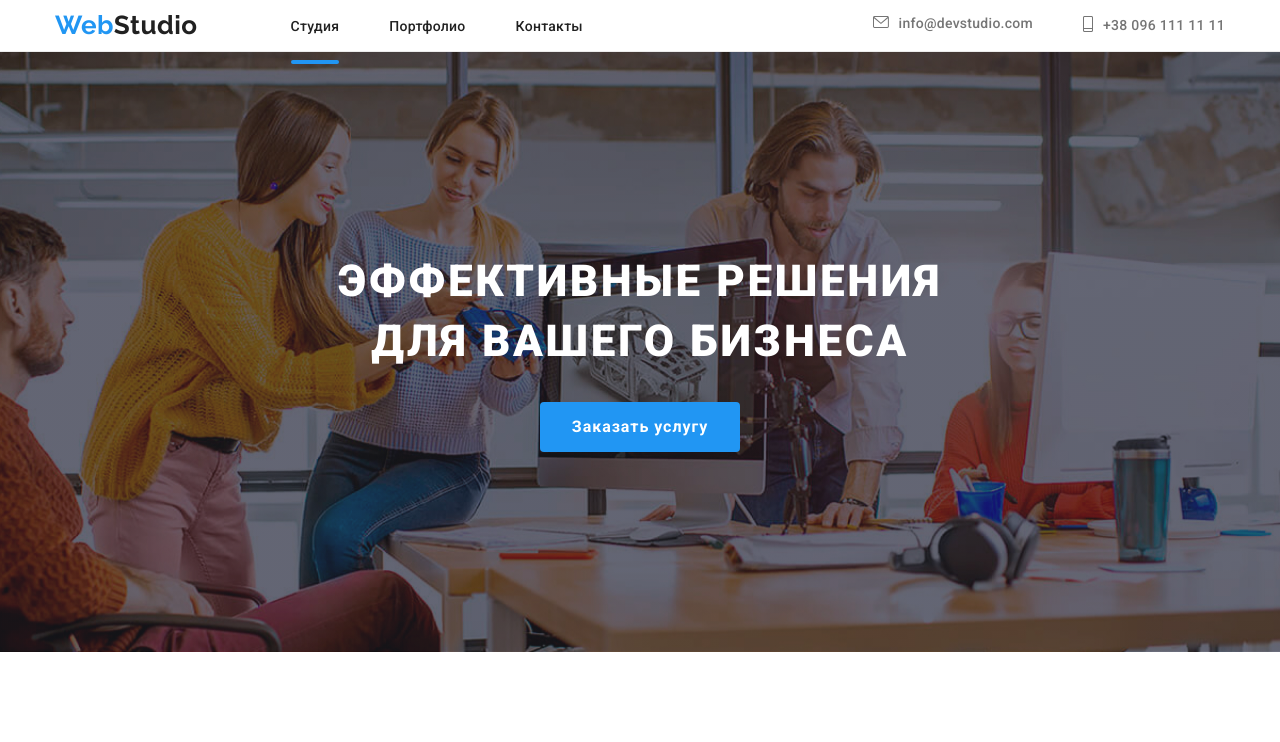
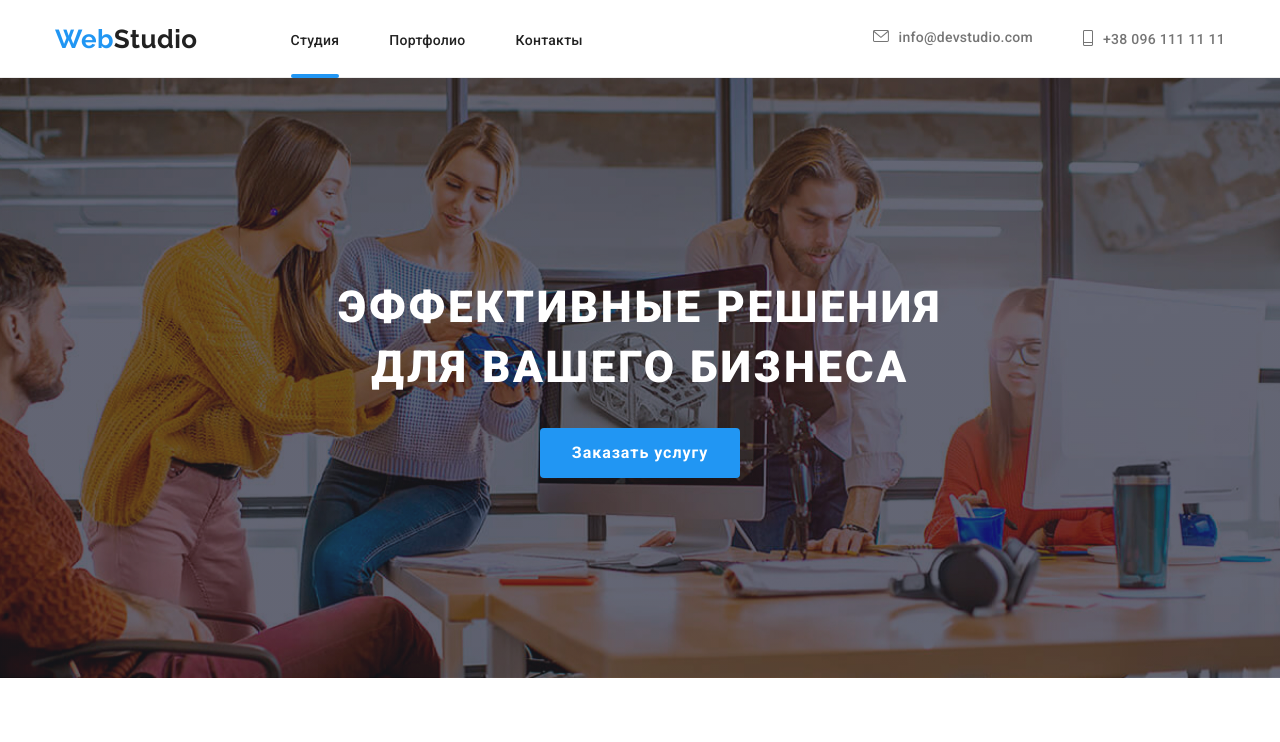
Before and after one commit to dnkolga/goit-markup-hw-07, a plain HTML site: page index.html in a window 1280 px wide. Shown: the top 742 px of the page. Drawn offline with Linux system fonts and the light colour scheme.

Commit message:
header fix

```diff
--- a/sass/common/_header.scss
+++ b/sass/common/_header.scss
@@ -2,6 +2,8 @@
     @extend .current;
     background-color: $accent-color-white;
     border-bottom: $head-border-color 1px solid;
+    padding-top: 14px;
+    padding-bottom: 12px;
 
     &__nav--list,
     &__nav--contacts {
@@ -13,6 +15,7 @@
         display: flex;
         align-items: center;
         justify-content: space-between;
+        // margin-bottom: 13px;
     }
 
     &__nav--link,
```
Also changed, not shown: css/main.css, css/main.min.css, css/portfolio.css, css/portfolio.min.css, 4 other files.
